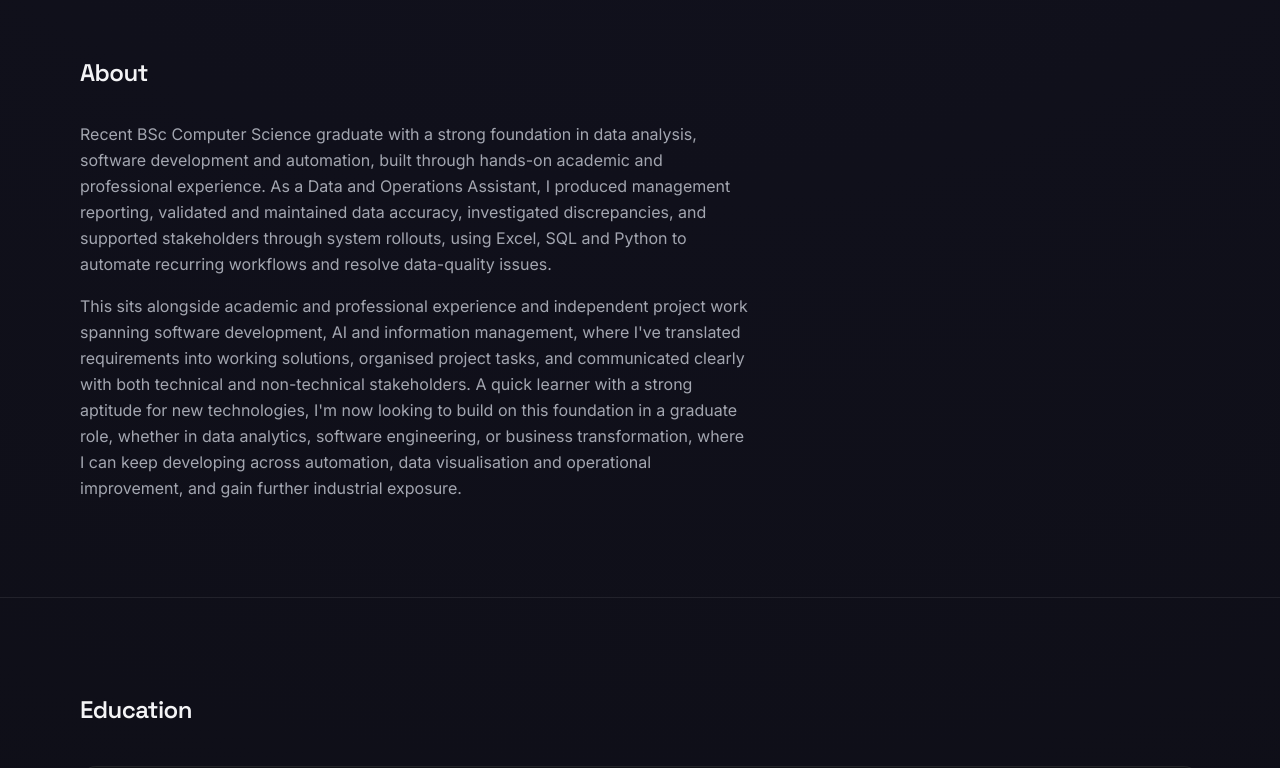
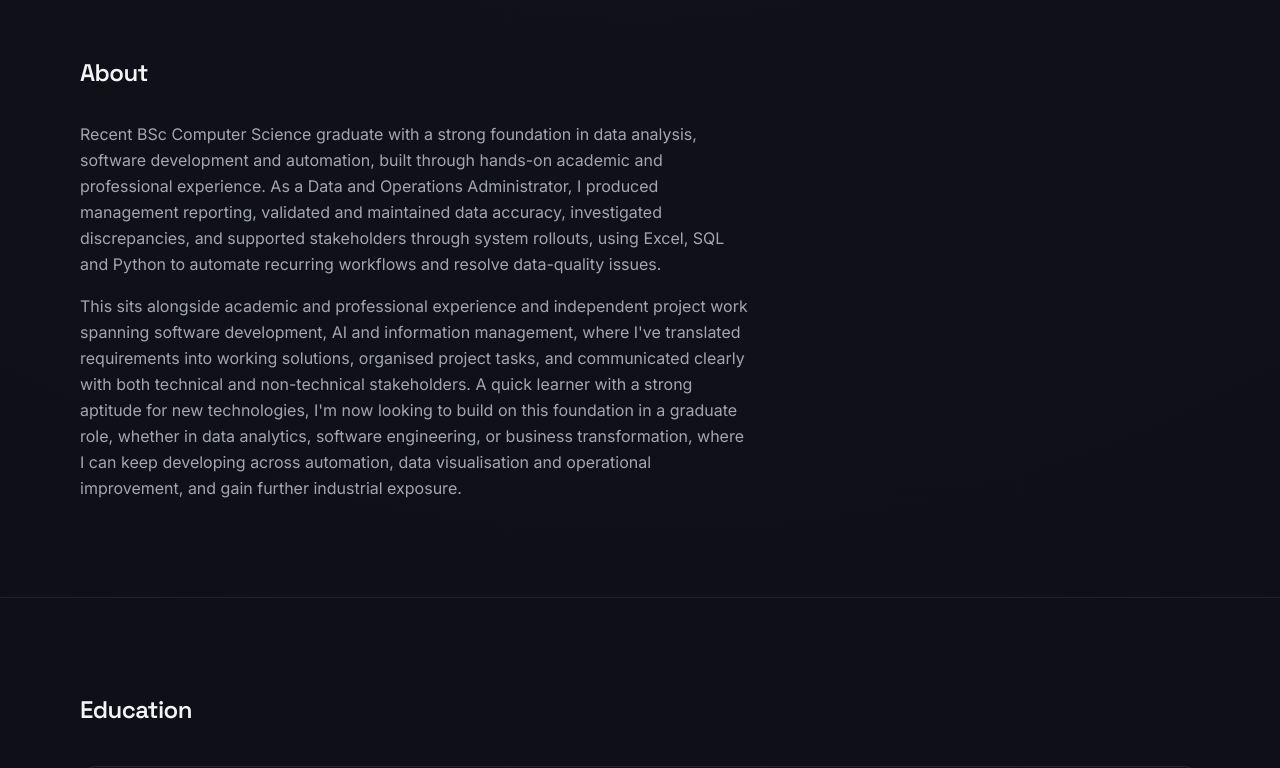
Before and after one commit to Kishanr19/Kishanr19.github.io, a React (Vite) app: page / in a window 1280 px wide. Shown: the part 780-1548 px from the top of the page. Built offline with nearby package versions, Linux system fonts and the light colour scheme.

Commit message:
Rename role to Data and Operations Administrator

```diff
--- a/src/components/About.jsx
+++ b/src/components/About.jsx
@@ -11,7 +11,7 @@ export default function About() {
           <p>
             Recent BSc Computer Science graduate with a strong foundation in data analysis,
             software development and automation, built through hands-on academic and professional
-            experience. As a Data and Operations Assistant, I produced management reporting,
+            experience. As a Data and Operations Administrator, I produced management reporting,
             validated and maintained data accuracy, investigated discrepancies, and supported
             stakeholders through system rollouts, using Excel, SQL and Python to automate
             recurring workflows and resolve data-quality issues.
--- a/src/data.js
+++ b/src/data.js
@@ -12,7 +12,7 @@ export const profile = {
 
 export const experience = [
   {
-    title: 'Data and Operations Assistant',
+    title: 'Data and Operations Administrator',
     company: 'University of Essex',
     dates: 'Jan 2023 – Jul 2025',
     points: [
```
